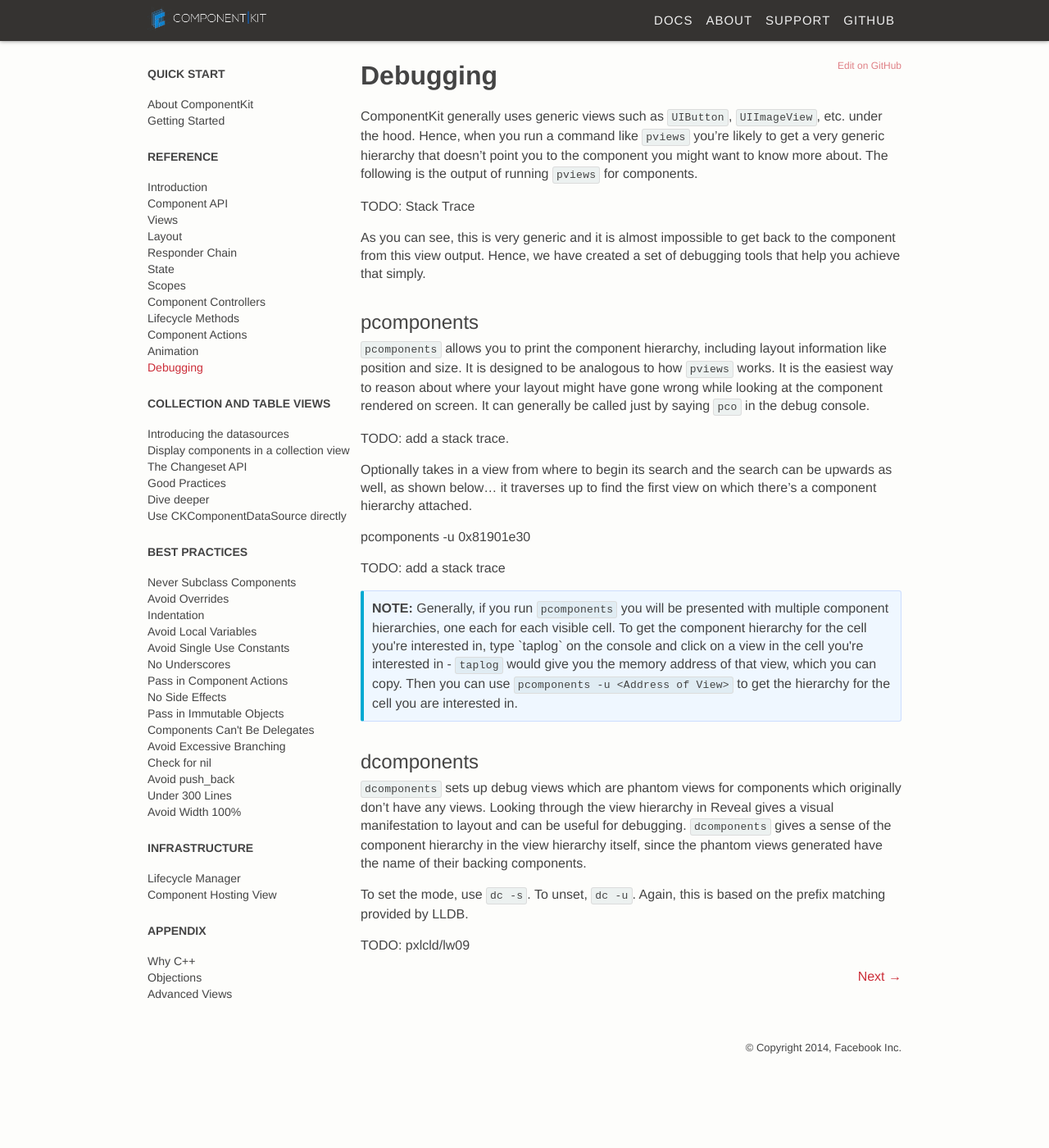
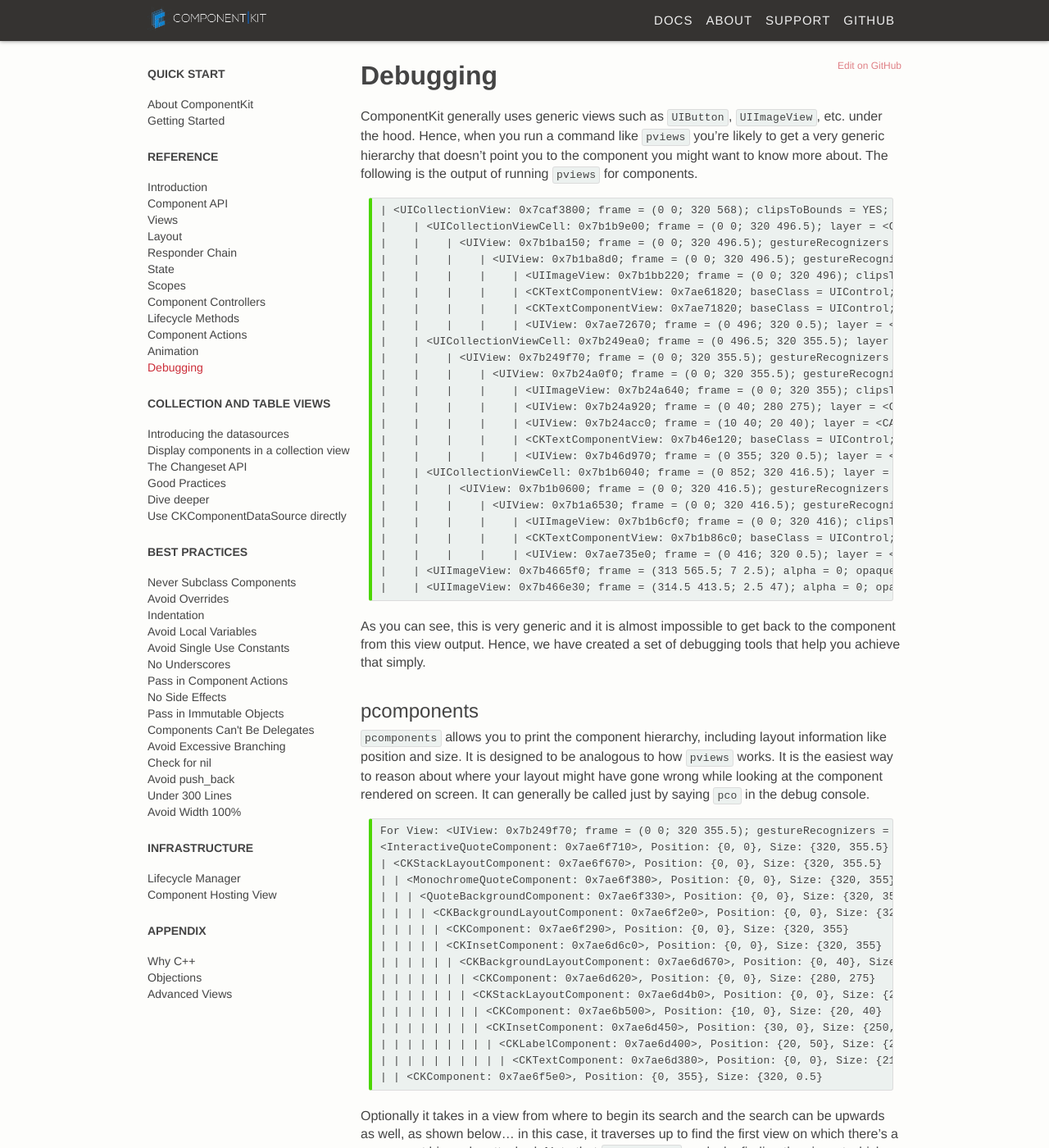
Before and after one commit to dstnbrkr/componentkit, a Jekyll site: the page built from _docs/debugging.md, in a window 1280 px wide and 1400 px high. Shown: the whole window at 82% size. Built offline with Jekyll 4.4.1, drawn with Linux system fonts in a browser that asks for light colours; Markdown is read by kramdown in place of the engine named in the settings; comment, search, counter and statistics services are not loaded; some of the changed text lies outside the part shown.

Commit message:
Fix up debugging and images

````diff
--- a/_docs/debugging.md
+++ b/_docs/debugging.md
@@ -6,7 +6,32 @@
 
 ComponentKit generally uses generic views such as `UIButton`, `UIImageView`, etc. under the hood. Hence, when you run a command like `pviews` you're likely to get a very generic hierarchy that doesn't point you to the component you might want to know more about. The following is the output of running `pviews` for components.
 
-TODO: Stack Trace
+```
+| <UICollectionView: 0x7caf3800; frame = (0 0; 320 568); clipsToBounds = YES; autoresize = W+H; gestureRecognizers = <NSArray: 0x7b462e50>; layer = <CALayer: 0x7b462a80>; contentOffset: {0, 315}; contentSize: {320, 5951}> collection view layout: <UICollectionViewFlowLayout: 0x7ae60ab0>
+|    | <UICollectionViewCell: 0x7b1b9e00; frame = (0 0; 320 496.5); layer = <CALayer: 0x7b1b9fa0>>
+|    |    | <UIView: 0x7b1ba150; frame = (0 0; 320 496.5); gestureRecognizers = <NSArray: 0x7b06f360>; layer = <CALayer: 0x7b1ba1c0>>
+|    |    |    | <UIView: 0x7b1ba8d0; frame = (0 0; 320 496.5); gestureRecognizers = <NSArray: 0x7b1baed0>; layer = <CALayer: 0x7b1ba940>>
+|    |    |    |    | <UIImageView: 0x7b1bb220; frame = (0 0; 320 496); clipsToBounds = YES; opaque = NO; userInteractionEnabled = NO; layer = <CALayer: 0x7b1bb2a0>>
+|    |    |    |    | <CKTextComponentView: 0x7ae61820; baseClass = UIControl; frame = (20.5 70; 278.5 240.5); userInteractionEnabled = NO; layer = <CKTextComponentLayer: 0x7ae61da0>>
+|    |    |    |    | <CKTextComponentView: 0x7ae71820; baseClass = UIControl; frame = (230.5 310.5; 64.5 160.5); userInteractionEnabled = NO; layer = <CKTextComponentLayer: 0x7ae640f0>>
+|    |    |    |    | <UIView: 0x7ae72670; frame = (0 496; 320 0.5); layer = <CALayer: 0x7ae726e0>>
+|    | <UICollectionViewCell: 0x7b249ea0; frame = (0 496.5; 320 355.5); layer = <CALayer: 0x7b249f40>>
+|    |    | <UIView: 0x7b249f70; frame = (0 0; 320 355.5); gestureRecognizers = <NSArray: 0x7b544aa0>; layer = <CALayer: 0x7b249fe0>>
+|    |    |    | <UIView: 0x7b24a0f0; frame = (0 0; 320 355.5); gestureRecognizers = <NSArray: 0x7b24a430>; layer = <CALayer: 0x7b24a160>>
+|    |    |    |    | <UIImageView: 0x7b24a640; frame = (0 0; 320 355); clipsToBounds = YES; opaque = NO; userInteractionEnabled = NO; layer = <CALayer: 0x7b24a6c0>>
+|    |    |    |    | <UIView: 0x7b24a920; frame = (0 40; 280 275); layer = <CALayer: 0x7b24a990>>
+|    |    |    |    | <UIView: 0x7b24acc0; frame = (10 40; 20 40); layer = <CALayer: 0x7b24ad30>>
+|    |    |    |    | <CKTextComponentView: 0x7b46e120; baseClass = UIControl; frame = (50 90; 210 175); userInteractionEnabled = NO; layer = <CKTextComponentLayer: 0x7b46d880>>
+|    |    |    |    | <UIView: 0x7b46d970; frame = (0 355; 320 0.5); layer = <CALayer: 0x7b464cd0>>
+|    | <UICollectionViewCell: 0x7b1b6040; frame = (0 852; 320 416.5); layer = <CALayer: 0x7b1a8990>>
+|    |    | <UIView: 0x7b1b0600; frame = (0 0; 320 416.5); gestureRecognizers = <NSArray: 0x7b1ac610>; layer = <CALayer: 0x7b1b93f0>>
+|    |    |    | <UIView: 0x7b1a6530; frame = (0 0; 320 416.5); gestureRecognizers = <NSArray: 0x7b1aa1d0>; layer = <CALayer: 0x7b1a65a0>>
+|    |    |    |    | <UIImageView: 0x7b1b6cf0; frame = (0 0; 320 416); clipsToBounds = YES; opaque = NO; userInteractionEnabled = NO; layer = <CALayer: 0x7b1b6d70>>
+|    |    |    |    | <CKTextComponentView: 0x7b1b86c0; baseClass = UIControl; frame = (30 133; 260 150.5); userInteractionEnabled = NO; layer = <CKTextComponentLayer: 0x7b1b8750>>
+|    |    |    |    | <UIView: 0x7ae735e0; frame = (0 416; 320 0.5); layer = <CALayer: 0x7ae74cd0>>
+|    | <UIImageView: 0x7b4665f0; frame = (313 565.5; 7 2.5); alpha = 0; opaque = NO; autoresize = TM; userInteractionEnabled = NO; layer = <CALayer: 0x7b466900>>
+|    | <UIImageView: 0x7b466e30; frame = (314.5 413.5; 2.5 47); alpha = 0; opaque = NO; autoresize = LM; userInteractionEnabled = NO; layer = <CALayer: 0x7b466eb0>>
+```
 
 As you can see, this is very generic and it is almost impossible to get back to the component from this view output. Hence, we have created a set of debugging tools that help you achieve that simply.
 
@@ -14,17 +39,34 @@
 
 `pcomponents` allows you to print the component hierarchy, including layout information like position and size. It is designed to be analogous to how `pviews` works. It is the easiest way to reason about where your layout might have gone wrong while looking at the component rendered on screen. It can generally be called just by saying `pco` in the debug console.
 
-TODO: add a stack trace.
+```
+For View: <UIView: 0x7b249f70; frame = (0 0; 320 355.5); gestureRecognizers = <NSArray: 0x7b544aa0>; layer = <CALayer: 0x7b249fe0>>
+<InteractiveQuoteComponent: 0x7ae6f710>, Position: {0, 0}, Size: {320, 355.5}
+| <CKStackLayoutComponent: 0x7ae6f670>, Position: {0, 0}, Size: {320, 355.5}
+| | <MonochromeQuoteComponent: 0x7ae6f380>, Position: {0, 0}, Size: {320, 355}
+| | | <QuoteBackgroundComponent: 0x7ae6f330>, Position: {0, 0}, Size: {320, 355}
+| | | | <CKBackgroundLayoutComponent: 0x7ae6f2e0>, Position: {0, 0}, Size: {320, 355}
+| | | | | <CKComponent: 0x7ae6f290>, Position: {0, 0}, Size: {320, 355}
+| | | | | <CKInsetComponent: 0x7ae6d6c0>, Position: {0, 0}, Size: {320, 355}
+| | | | | | <CKBackgroundLayoutComponent: 0x7ae6d670>, Position: {0, 40}, Size: {280, 275}
+| | | | | | | <CKComponent: 0x7ae6d620>, Position: {0, 0}, Size: {280, 275}
+| | | | | | | <CKStackLayoutComponent: 0x7ae6d4b0>, Position: {0, 0}, Size: {280, 275}
+| | | | | | | | <CKComponent: 0x7ae6b500>, Position: {10, 0}, Size: {20, 40}
+| | | | | | | | <CKInsetComponent: 0x7ae6d450>, Position: {30, 0}, Size: {250, 275}
+| | | | | | | | | <CKLabelComponent: 0x7ae6d400>, Position: {20, 50}, Size: {210, 175}
+| | | | | | | | | | <CKTextComponent: 0x7ae6d380>, Position: {0, 0}, Size: {210, 175}
+| | <CKComponent: 0x7ae6f5e0>, Position: {0, 355}, Size: {320, 0.5}
+```
 
-Optionally takes in a view from where to begin its search and the search can be upwards as well, as shown below... it traverses up to find the first view on which there's a component hierarchy attached.
+ Optionally it takes in a view from where to begin its search and the search can be upwards as well, as shown below... in this case, it traverses up to find the first view on which there's a component hierarchy attached. Note that `pcomponents` works by finding the view at which the root component is attached and then printing the view hierarchy from then onwards.
 
-  pcomponents -u 0x81901e30
-
-TODO: add a stack trace
+```
+pcomponents -u 0x81901e30
+```
 
 <div class="note">
   <p>
-     Generally, if you run <code>pcomponents</code> you will be presented with multiple component hierarchies, one each for each visible cell. To get the component hierarchy for the cell you're interested in, type `taplog` on the console and click on a view in the cell you're interested in - <code>taplog</code> would give you the memory address of that view, which you can copy. Then you can use <code>pcomponents -u &lt;Address of View&gt;</code> to get the hierarchy for the cell you are interested in.
+     Generally, if you run <code>pcomponents</code> you will be presented with multiple component hierarchies, one each for each visible cell. To get the component hierarchy for the cell you're interested in, type <code>taplog</taplog> on the console and click on a view in the cell you're interested in - <code>taplog</code> would give you the memory address of that view, which you can copy. Then you can use <code>pcomponents -u &lt;Address of View&gt;</code> to get the hierarchy for the cell you are interested in.
   </p>
 </div>
 
@@ -34,4 +76,10 @@
 
 To set the mode, use `dc -s`. To unset, `dc -u`. Again, this is based on the prefix matching provided by LLDB.
 
-TODO: pxlcld/lw09
+You can use either the `Xcode`'s default `Deubg View Hierarchy` tool to see the individual views:
+
+![dcomponents with Xcodel](/static/images/xcode-debug.png)
+
+Or you can use [Reveal](http://revealapp.com/):
+
+![dcomponents with Reveal](/static/images/reveal-debug.png)
--- a/static/componentkit.css
+++ b/static/componentkit.css
@@ -314,6 +314,7 @@
 section.content article img {
     display: block;
     margin: 1em auto;
+    max-width: 100%;
 }
 
 section.content article blockquote {
````
Also changed, not shown: _docs/ckcomponentdatasource-explained.md (+1 -1 lines), _docs/responder-chain.md (+1 -1 lines), static/images/datasource.png (renamed from static/ck_datasource.png), static/images/responder-chain.png (renamed from static/responder-chain.png), static/images/reveal-debug.png (added), static/images/xcode-debug.png (added).
